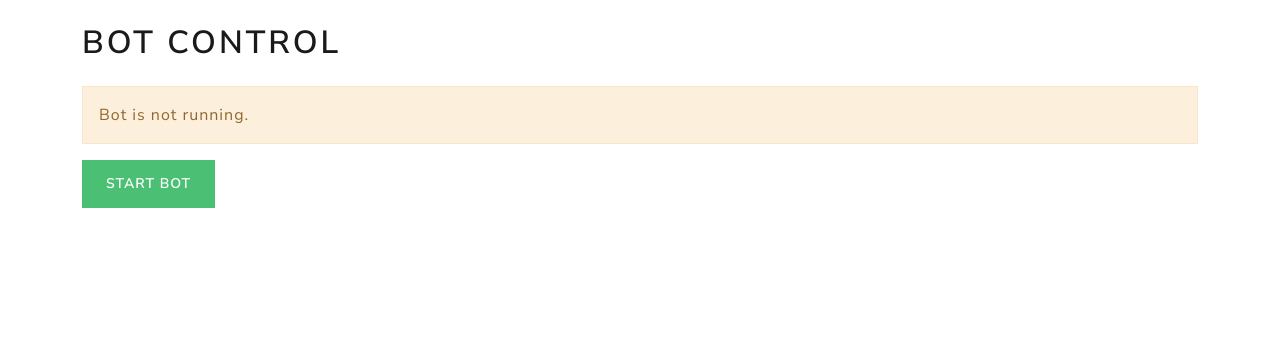
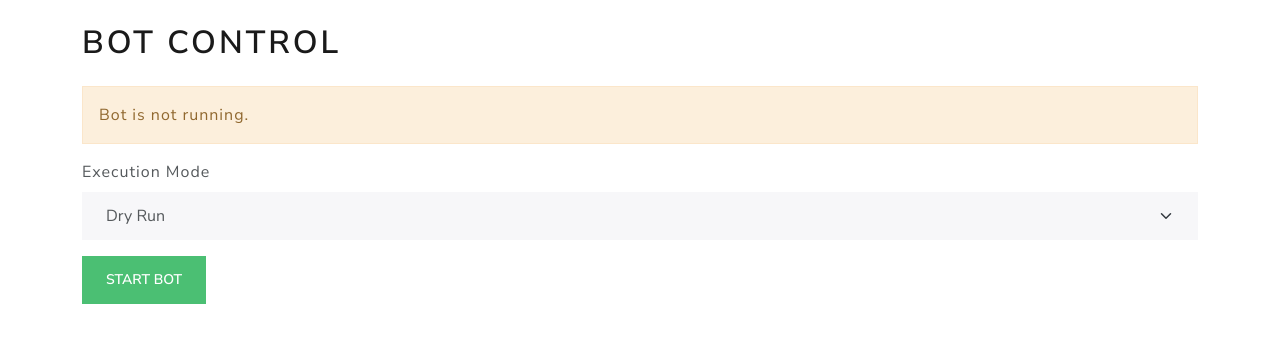
Before and after one commit to advancedAgritek-BB/coinTrader2.0, a Flask app: page / in a window 1280 px wide. Shown: the part 92-435 px from the top of the page. Run offline with Flask 3, Linux system fonts and the light colour scheme; some libraries are stand-ins or nearby versions.

Commit message:
Add dry-run selection in web UI

```diff
--- a/frontend/app.py
+++ b/frontend/app.py
@@ -1,10 +1,11 @@
-from flask import Flask, render_template, redirect, url_for
+from flask import Flask, render_template, redirect, url_for, request
 from pathlib import Path
 import subprocess
 import json
 import threading
 import time
 import psutil
+import yaml
 
 app = Flask(__name__)
 
@@ -13,6 +14,26 @@ bot_proc = None
 watch_thread = None
 LOG_FILE = Path('crypto_bot/logs/bot.log')
 STATS_FILE = Path('crypto_bot/logs/strategy_stats.json')
+CONFIG_FILE = Path('crypto_bot/config.yaml')
+
+
+def load_execution_mode() -> str:
+    """Return execution mode from the YAML config."""
+    if CONFIG_FILE.exists():
+        with open(CONFIG_FILE) as f:
+            return yaml.safe_load(f).get('execution_mode', 'dry_run')
+    return 'dry_run'
+
+
+def set_execution_mode(mode: str) -> None:
+    """Update execution mode in the YAML config."""
+    config = {}
+    if CONFIG_FILE.exists():
+        with open(CONFIG_FILE) as f:
+            config = yaml.safe_load(f) or {}
+    config['execution_mode'] = mode
+    with open(CONFIG_FILE, 'w') as f:
+        yaml.safe_dump(config, f)
 
 
 def watch_bot():
@@ -32,12 +53,15 @@ def is_running() -> bool:
 
 @app.route('/')
 def index():
-    return render_template('index.html', running=is_running())
+    mode = load_execution_mode()
+    return render_template('index.html', running=is_running(), mode=mode)
 
 
-@app.route('/start')
+@app.route('/start', methods=['POST'])
 def start():
     global bot_proc
+    mode = request.form.get('mode', 'dry_run')
+    set_execution_mode(mode)
     if not is_running():
         # Launch the asyncio-based trading bot
         bot_proc = subprocess.Popen(['python', '-m', 'crypto_bot.main'])
--- a/frontend/templates/index.html
+++ b/frontend/templates/index.html
@@ -6,6 +6,15 @@
   <a class="btn btn-danger" href="{{ url_for('stop') }}">Stop Bot</a>
 {% else %}
   <div class="alert alert-warning">Bot is not running.</div>
-  <a class="btn btn-success" href="{{ url_for('start') }}">Start Bot</a>
+  <form method="post" action="{{ url_for('start') }}">
+    <div class="mb-3">
+      <label for="mode" class="form-label">Execution Mode</label>
+      <select id="mode" name="mode" class="form-select">
+        <option value="dry_run" {% if mode == 'dry_run' %}selected{% endif %}>Dry Run</option>
+        <option value="live" {% if mode == 'live' %}selected{% endif %}>Live</option>
+      </select>
+    </div>
+    <button class="btn btn-success" type="submit">Start Bot</button>
+  </form>
 {% endif %}
 {% endblock %}
```
Also changed, not shown: tests/test_frontend_config.py (added, +13 -0 lines), README.md.
